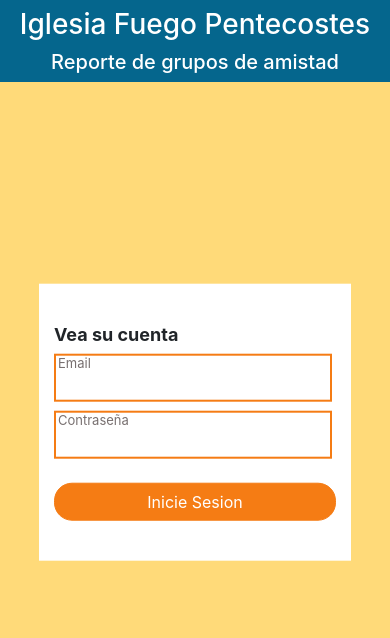
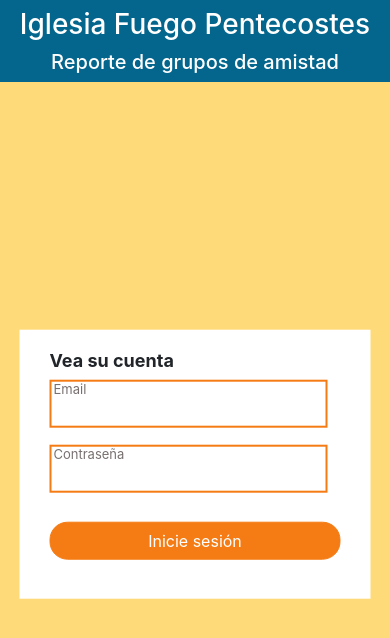
Before and after one commit to jjdev86/reporte-grupo-de-amistad, a React (Create React App) app: page / in a window 390 px wide. Shown: the top 638 px of the page. Built offline with nearby package versions, Linux system fonts and the light colour scheme.

Commit message:
add front end validation and css to login component

```diff
--- a/src/App.css
+++ b/src/App.css
@@ -1,15 +1,21 @@
-
 header {
-  background-color: #05668D;
+  background-color: #05668d;
   color: #fff;
   height: 82px;
 }
+
 #logo {
   text-align: center;
-  padding-top: .5rem;
+  padding-top: 0.5rem;
 }
 .subLogo {
   text-align: center;
+}
+
+/* removes input outside border when focus */
+input:focus {
+  outline: none;
+  box-shadow: 0px 0px 6px 2px #ccc;
 }
 
 .container {
@@ -19,12 +25,12 @@ header {
   justify-content: center;
   padding-top: 40px;
   padding-bottom: 40px;
-  width: 40% !important;
+  width: 400px !important;
   position: fixed;
   top: 50%;
   left: 50%;
   -webkit-transform: translate(-50%, -50%);
-    transform: translate(-50%, -50%);
+  transform: translate(-50%, -50%);
 }
 
 .mainHeading {
@@ -34,15 +40,17 @@ header {
 
 .formEmail {
   margin-bottom: 10px;
-  height: 47px;
+  height: 55px;
 }
 
 .formPassword {
   margin-bottom: 10px;
-  height: 48px;
+  height: 55px;
 }
 
 .id_label {
+  display: flex;
+  align-items: flex-start;
   position: absolute;
   padding-left: 4px;
   padding-bottom: 6px;
@@ -50,68 +58,80 @@ header {
   font-size: 13px;
 }
 
+.formElementsWrapper:focus-within label {
+  font-weight: bold;
+  color: #000;
+}
+
 .formElement {
   box-sizing: border-box;
   font-size: 16px;
   height: 48px;
   width: 100%;
-  border: 2px solid #F57C14;
+  border: 2px solid #f57c14;
   padding: 16px 0 4px 4px;
 }
 
 .formSubmit {
   margin-top: 14px;
+  width: 100%;
 }
 .buttonAll {
-  border: 1px solid #F57C14;
+  border: 1px solid #f57c14;
   height: 38px;
   border-radius: 18px;
   color: #fff;
-  background-color: #F57C14;
+  background-color: #f57c14;
 }
 
+.onError {
+  display: block;
+  font-size: 12px;
+  color: red;
+  font-weight: bold;
+}
+.errorContainer {
+  /* margin-top: -12px; */
+  display: none;
+}
 @media only screen and (max-width: 575.98px) {
   .container {
-  display: flex;
-  align-items: center;
-  justify-content: center;
-  padding-top: 40px;
-  padding-bottom: 40px;
-  width: 80% !important;
-  position: fixed;
-  top: 50%;
-  left: 50%;
-  -webkit-transform: translate(-50%, -50%);
+    display: flex;
+    align-items: center;
+    justify-content: center;
+    padding-top: 20px;
+    padding-bottom: 20px;
+    width: 90% !important;
+    max-height: 500px;
+    position: fixed;
+    top: 55%;
+    left: 50%;
+    -webkit-transform: translate(-50%, -50%);
     transform: translate(-50%, -50%);
   }
-
+  .logIn {
+    max-height: 500px;
+  }
   .formElement {
     box-sizing: border-box;
     font-size: 16px;
     height: 48px;
     width: 278px;
-    border: 2px solid #F57C14;
+    border: 2px solid #f57c14;
     padding: 16px 0 4px 4px;
   }
 
   .buttonAll {
-    border: 1px solid #F57C14;
+    border: 1px solid #f57c14;
     height: 38px;
     border-radius: 18px;
     color: #fff;
-    background-color: #F57C14;
+    background-color: #f57c14;
   }
 
   .formSubmit {
+    display: flex;
+    align-items: center;
     margin-top: 14px;
   }
 }
-
-/* @media only screen and (min-width: 1200px) {
-  #logo {
-    text-align: center;
-  }
-  .subLogo {
-    text-align: center;
-  }
-} */
--- a/src/components/login.jsx
+++ b/src/components/login.jsx
@@ -1,39 +1,111 @@
-import React, { Component } from 'react';
-
+import React, { Component } from "react";
+import { validEmailRegex, validateForm, strongRegex } from "./validation Func";
 
 class Login extends Component {
   constructor(props) {
     super(props);
     this.state = {
-      email: '',
-      password: ''
+      email: "",
+      password: "",
+      errors: {
+        email: "",
+        password: ""
+      }
+    };
+    this.handleEvent = this.handleEvent.bind(this);
+    this.validateUser = this.validateUser.bind(this);
+  }
+
+  handleEvent(e) {
+    const { name, value } = e.target;
+
+    this.setState(
+      {
+        [name]: value
+      }
+      // () => console.log(this.state)
+    );
+  }
+
+  validateUser(e) {
+    e.preventDefault();
+    const { errors, email, password } = this.state;
+    // validate email
+    errors.email = validEmailRegex(email)
+      ? ""
+      : "Por favor, introdusca un correo electrónico válido";
+    // validate password
+    errors.password = strongRegex.test(password)
+      ? ""
+      : "La contraseña no es fuerte";
+
+    // validate the errors
+    let isError = validateForm(errors);
+
+    if (!isError) {
+      this.setState(
+        {
+          errors
+        },
+        () => console.log(this.state)
+      );
+    } else {
+      console.log("valid information entered");
     }
   }
-
-
   render() {
     return (
-      <div className="logIn row">
-        <div className="loginInMain col-sm-12">
+      <div className="logIn col-sm-12">
+        <div className="loginInMain">
           <h2 className="mainHeading">Vea su cuenta</h2>
-          <form autoComplete="off" name="login" id="frmLogin" className="row">
-            <div className="formElementsWrapper formEmail col-sm-12">
-              <label className="id_label" htmlFor="useremail">Email</label>
-              <input className="formElement login_field formElementText" name="emailAdd" type="email" id="useremail" />
+          <form autoComplete="off" name="login" id="frmLogin">
+            <div className="formElementsWrapper formEmail">
+              <label className="id_label" htmlFor="useremail">
+                Email
+              </label>
+              <input
+                className="formElement login_field formElementText"
+                name="email"
+                type="email"
+                id="useremail"
+                value={this.state.email}
+                onChange={this.handleEvent}
+              />
+              {this.state.errors.email.length > 0 && (
+                <span className="onError">{this.state.errors.email}</span>
+              )}
             </div>
-            <div className="formElementsWrapper formPassword col-sm-12">
-              <label className="id_label" htmlFor="userpassword">Contraseña</label>
-              <input className="formElement login_field formElementText" name="userPassword" type="password" id="password" />
+            <div className="formElementsWrapper formPassword">
+              <label className="id_label" htmlFor="userpassword">
+                Contraseña
+              </label>
+              <input
+                className="formElement login_field formElementText"
+                name="password"
+                type="password"
+                id="password"
+                minLength="5"
+                value={this.state.password}
+                onChange={this.handleEvent}
+              />
+              {this.state.errors.password.length > 0 && (
+                <span className="onError">{this.state.errors.password}</span>
+              )}
             </div>
-            <div className="formSubmit col-sm-12">
-              <input type="submit" value="Inicie Sesion" name="btnLogin" className="buttonAll col-sm-12" />
+            <div className="formSubmit formEmail ">
+              <input
+                type="button"
+                value="Inicie sesión"
+                name="btnLogin"
+                className="buttonAll col-sm-12"
+                onClick={this.validateUser}
+              />
             </div>
           </form>
         </div>
       </div>
-    )
-  };
-
+    );
+  }
 }
 
 export default Login;
--- /dev/null
+++ b/src/components/validation Func.js
@@ -0,0 +1,30 @@
+// RegExp used to validate email
+const validEmailRegex = email => {
+  const expression = /(?!.*\.{2})^([a-z\d!#$%&'*+\-\/=?^_`{|}~\u00A0-\uD7FF\uF900-\uFDCF\uFDF0-\uFFEF]+(\.[a-z\d!#$%&'*+\-\/=?^_`{|}~\u00A0-\uD7FF\uF900-\uFDCF\uFDF0-\uFFEF]+)*|"((([ \t]*\r\n)?[ \t]+)?([\x01-\x08\x0b\x0c\x0e-\x1f\x7f\x21\x23-\x5b\x5d-\x7e\u00A0-\uD7FF\uF900-\uFDCF\uFDF0-\uFFEF]|\\[\x01-\x09\x0b\x0c\x0d-\x7f\u00A0-\uD7FF\uF900-\uFDCF\uFDF0-\uFFEF]))*(([ \t]*\r\n)?[ \t]+)?")@(([a-z\d\u00A0-\uD7FF\uF900-\uFDCF\uFDF0-\uFFEF]|[a-z\d\u00A0-\uD7FF\uF900-\uFDCF\uFDF0-\uFFEF][a-z\d\-._~\u00A0-\uD7FF\uF900-\uFDCF\uFDF0-\uFFEF]*[a-z\d\u00A0-\uD7FF\uF900-\uFDCF\uFDF0-\uFFEF])\.)+([a-z\u00A0-\uD7FF\uF900-\uFDCF\uFDF0-\uFFEF]|[a-z\u00A0-\uD7FF\uF900-\uFDCF\uFDF0-\uFFEF][a-z\d\-._~\u00A0-\uD7FF\uF900-\uFDCF\uFDF0-\uFFEF]*[a-z\u00A0-\uD7FF\uF900-\uFDCF\uFDF0-\uFFEF])\.?$/i;
+
+  return expression.test(String(email).toLowerCase());
+};
+
+var strongRegex = new RegExp(
+  "^(?=.*[a-z])(?=.*[A-Z])(?=.*[0-9])(?=.*[!@#$%^&*])(?=.{6,})"
+);
+
+// Form validator for required fields
+const validateForm = errors => {
+  let valid = true;
+
+  Object.values(errors).forEach(val => {
+    // if we have an error string set valid to false
+    if (val.length > 0) {
+      valid = false;
+    }
+  });
+  console.log(valid, `was the form validated?`);
+  return valid;
+};
+
+module.exports = {
+  validEmailRegex,
+  validateForm,
+  strongRegex
+};
```
